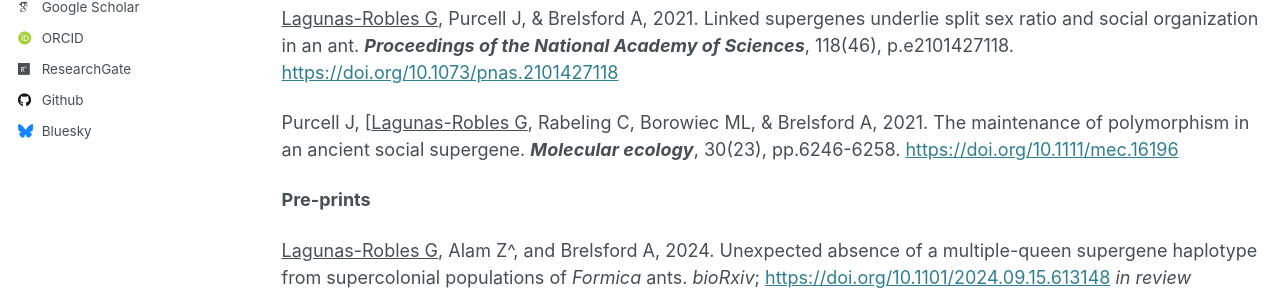
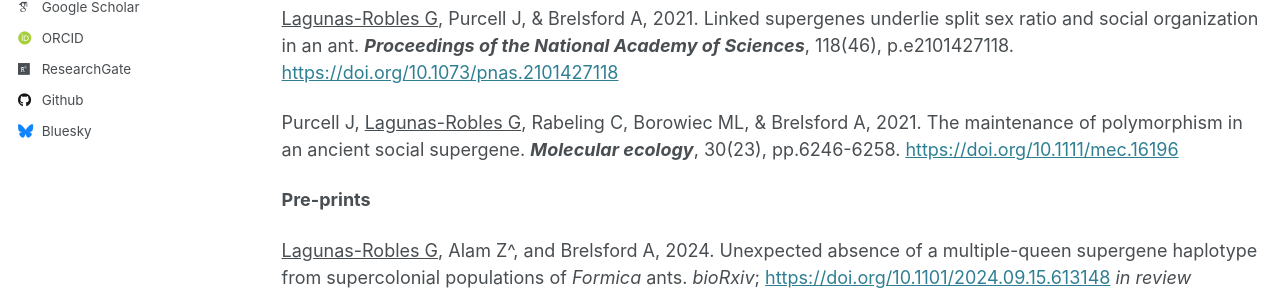
Before and after one commit to GLagunas-Robles/GLagunas-Robles.github.io, a Jekyll site: the page built from _pages/publications.md, in a window 1280 px wide and 1043 px high. Shown: the part 403-707 px from the top of the window. Built offline with Jekyll 4.4.1, drawn with Linux system fonts in a browser that asks for light colours; some web fonts are replaced.

Commit message:
Update publications.md

```diff
--- a/_pages/publications.md
+++ b/_pages/publications.md
@@ -16,7 +16,7 @@ Hughes JJ, <span style="text-decoration:underline">Lagunas-Robles G</span>, & Ca
 
 <span style="text-decoration:underline">Lagunas-Robles G</span>, Purcell J, & Brelsford A, 2021. Linked supergenes underlie split sex ratio and social organization in an ant. _**Proceedings of the National Academy of Sciences**_, 118(46), p.e2101427118. <a href="https://doi.org/10.1073/pnas.2101427118" target="_blank" rel="noopener noreferrer">https://doi.org/10.1073/pnas.2101427118</a>
 
-Purcell J, [<span style="text-decoration:underline">Lagunas-Robles G</span>, Rabeling C, Borowiec ML, & Brelsford A, 2021. The maintenance of polymorphism in an ancient social supergene. _**Molecular ecology**_, 30(23), pp.6246-6258. <a href="https://doi.org/10.1111/mec.16196" target="_blank" rel="noopener noreferrer">https://doi.org/10.1111/mec.16196</a>
+Purcell J, <span style="text-decoration:underline">Lagunas-Robles G</span>, Rabeling C, Borowiec ML, & Brelsford A, 2021. The maintenance of polymorphism in an ancient social supergene. _**Molecular ecology**_, 30(23), pp.6246-6258. <a href="https://doi.org/10.1111/mec.16196" target="_blank" rel="noopener noreferrer">https://doi.org/10.1111/mec.16196</a>
 
 **Pre-prints**
 
```
